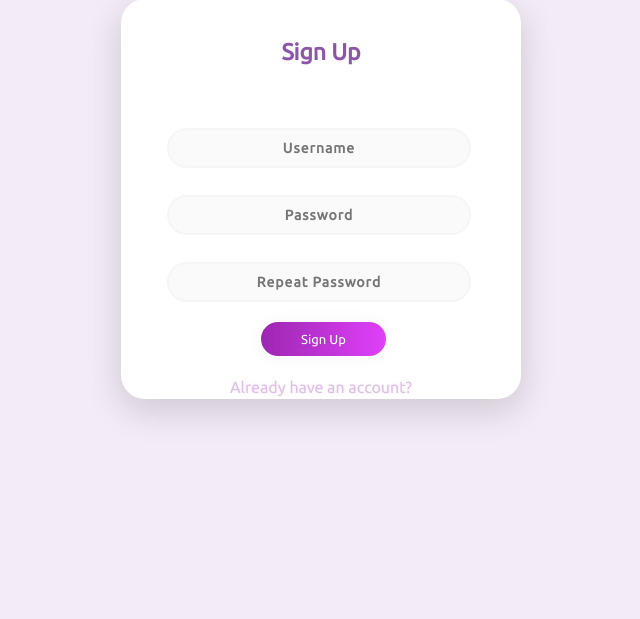
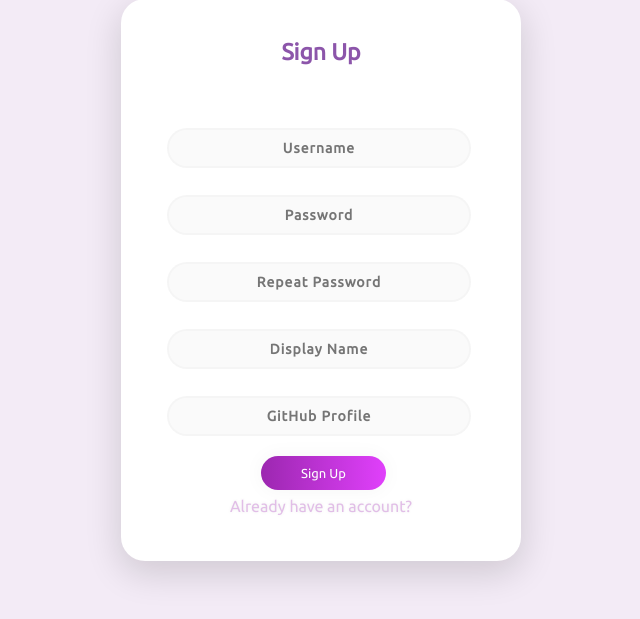
Before and after one commit to GraceFu/CMPUT404-F21-Project, a Django app: page /signup in a window 1280 px wide. Shown: the part 113-732 px from the top of the page, without its empty margins (319-959 px from the left). Run offline with Django 3.2, Linux system fonts and the light colour scheme; some libraries are stand-ins or nearby versions.

Commit message:
link auth pages backend & frontend

```diff
--- a/backend/api/templates/signup.html
+++ b/backend/api/templates/signup.html
@@ -9,7 +9,8 @@
   .main {
     background-color: #FFFFFF;
     width: 400px;
-    height: 400px;
+    height: auto;
+    padding-bottom: 30px;
     margin: 7em auto;
     border-radius: 1.5em;
     box-shadow: 0px 11px 35px 2px rgba(0, 0, 0, 0.14);
@@ -84,6 +85,7 @@
     padding-right: 40px;
     padding-bottom: 10px;
     padding-top: 10px;
+    margin-bottom: 40px;
     font-family: 'Ubuntu', sans-serif;
     margin-left: 35%;
     font-size: 13px;
@@ -110,6 +112,7 @@
 </style>
 
 <head>
+  <meta charset="utf-8">
   <link href="https://fonts.googleapis.com/css?family=Ubuntu" rel="stylesheet">
   <meta name="viewport" content="width=device-width, initial-scale=1" />
   <link rel="stylesheet" href="path/to/font-awesome/css/font-awesome.min.css">
@@ -123,11 +126,13 @@
         <p class="sign" align="center">Sign Up</p>
         <form class="form1">
 
-          <input class="un " type="text" id="username" align="center" placeholder="Username" required />
+          <input class="un" type="text" id="username" align="center" placeholder="Username" required />
           <input class="pass" type="password" id="password1" align="center" placeholder="Password" required />
           <input class="pass" type="password" id="password2" align="center" placeholder="Repeat Password" required />
+          <input class="un" type="text" id="display_name" align="center" placeholder="Display Name" required />
+          <input class="un" type="text" id="github" align="center" placeholder="GitHub Profile" required />
           <a class="submit" align="center" a href="/homepage">Sign Up</a>
-          <p class="forgot" align="center"><a href="/login">Already have an account?</p>
+          <p class="login" align="center"><a href="/login">Already have an account?</p>
 
 
       </div>
```
Also changed, not shown: backend/api/templates/login.html (+5 -7 lines).
